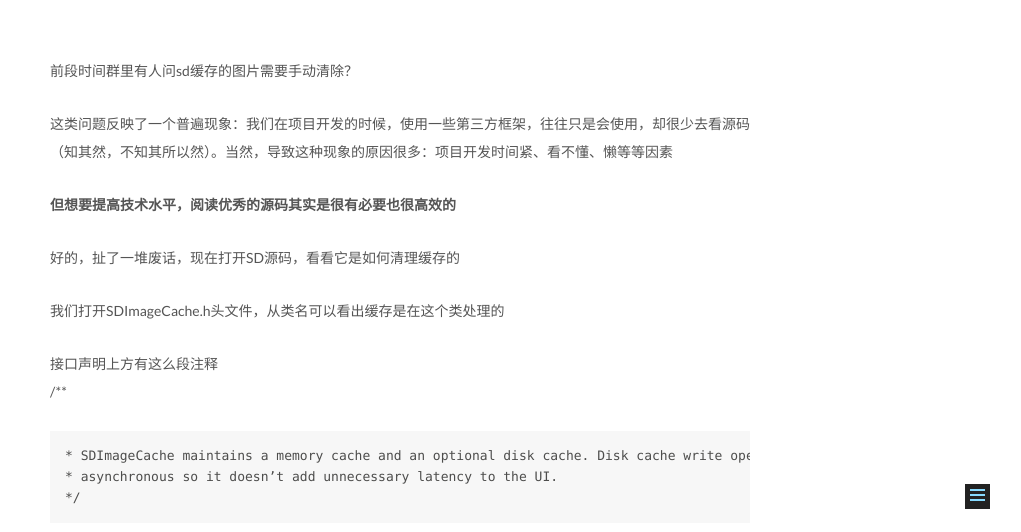
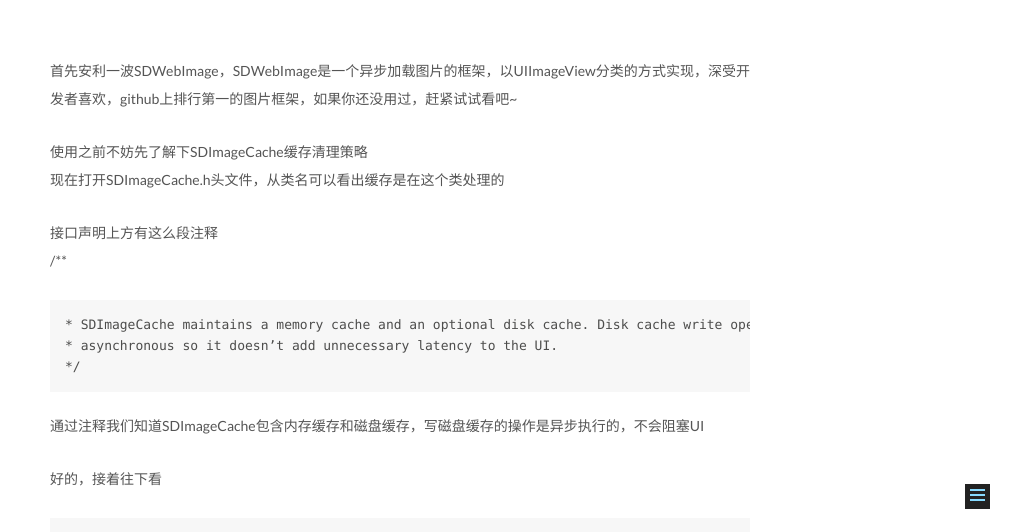
Before and after one commit to FMYang/FMYang.github.io, a plain HTML site: page 2016/04/05/SDWebImage源码学习-清理缓存机制/index.html in a window 1280 px wide. Shown: the part 246-778 px from the top of the page, without its empty margins (240-1261 px from the left). Drawn offline with Linux system fonts and the light colour scheme; some packages are replaced by stand-ins of ours; a script that the page names is missing.

Commit message:
Site updated: 2016-06-22 18:16:31

```diff
--- a/2016/04/05/SDWebImage源码学习-清理缓存机制/index.html
+++ b/2016/04/05/SDWebImage源码学习-清理缓存机制/index.html
@@ -57,28 +57,25 @@
 
 
 
-<meta name="description" content="前段时间群里有人问sd缓存的图片需要手动清除？
-这类问题反映了一个普遍现象：我们在项目开发的时候，使用一些第三方框架，往往只是会使用，却很少去看源码（知其然，不知其所以然）。当然，导致这种现象的原因很多：项目开发时间紧、看不懂、懒等等因素
-但想要提高技术水平，阅读优秀的源码其实是很有必要也很高效的
-好的，扯了一堆废话，现在打开SD源码，看看它是如何清理缓存的
-我们打开SDImageCache.h头">
+<meta name="description" content="首先安利一波SDWebImage，SDWebImage是一个异步加载图片的框架，以UIImageView分类的方式实现，深受开发者喜欢，github上排行第一的图片框架，如果你还没用过，赶紧试试看吧~
+使用之前不妨先了解下SDImageCache缓存清理策略现在打开SDImageCache.h头文件，从类名可以看出缓存是在这个类处理的
+接口声明上方有这么段注释    /**
+* SDImageCa">
 <meta property="og:type" content="article">
 <meta property="og:title" content="SDWebImage源码学习-缓存清理机制">
 <meta property="og:url" content="http://yoursite.com/2016/04/05/SDWebImage源码学习-清理缓存机制/index.html">
 <meta property="og:site_name" content="杨方明个人博客">
-<meta property="og:description" content="前段时间群里有人问sd缓存的图片需要手动清除？
-这类问题反映了一个普遍现象：我们在项目开发的时候，使用一些第三方框架，往往只是会使用，却很少去看源码（知其然，不知其所以然）。当然，导致这种现象的原因很多：项目开发时间紧、看不懂、懒等等因素
-但想要提高技术水平，阅读优秀的源码其实是很有必要也很高效的
-好的，扯了一堆废话，现在打开SD源码，看看它是如何清理缓存的
-我们打开SDImageCache.h头">
-<meta property="og:updated_time" content="2016-04-12T16:29:10.000Z">
+<meta property="og:description" content="首先安利一波SDWebImage，SDWebImage是一个异步加载图片的框架，以UIImageView分类的方式实现，深受开发者喜欢，github上排行第一的图片框架，如果你还没用过，赶紧试试看吧~
+使用之前不妨先了解下SDImageCache缓存清理策略现在打开SDImageCache.h头文件，从类名可以看出缓存是在这个类处理的
+接口声明上方有这么段注释    /**
+* SDImageCa">
+<meta property="og:updated_time" content="2016-06-22T10:15:18.000Z">
 <meta name="twitter:card" content="summary">
 <meta name="twitter:title" content="SDWebImage源码学习-缓存清理机制">
-<meta name="twitter:description" content="前段时间群里有人问sd缓存的图片需要手动清除？
-这类问题反映了一个普遍现象：我们在项目开发的时候，使用一些第三方框架，往往只是会使用，却很少去看源码（知其然，不知其所以然）。当然，导致这种现象的原因很多：项目开发时间紧、看不懂、懒等等因素
-但想要提高技术水平，阅读优秀的源码其实是很有必要也很高效的
-好的，扯了一堆废话，现在打开SD源码，看看它是如何清理缓存的
-我们打开SDImageCache.h头">
+<meta name="twitter:description" content="首先安利一波SDWebImage，SDWebImage是一个异步加载图片的框架，以UIImageView分类的方式实现，深受开发者喜欢，github上排行第一的图片框架，如果你还没用过，赶紧试试看吧~
+使用之前不妨先了解下SDImageCache缓存清理策略现在打开SDImageCache.h头文件，从类名可以看出缓存是在这个类处理的
+接口声明上方有这么段注释    /**
+* SDImageCa">
 
 
 
@@ -297,11 +294,8 @@
 
 
 
-        <p>前段时间群里有人问sd缓存的图片需要手动清除？</p>
-<p>这类问题反映了一个普遍现象：我们在项目开发的时候，使用一些第三方框架，往往只是会使用，却很少去看源码（知其然，不知其所以然）。当然，导致这种现象的原因很多：项目开发时间紧、看不懂、懒等等因素</p>
-<p><strong>但想要提高技术水平，阅读优秀的源码其实是很有必要也很高效的</strong></p>
-<p>好的，扯了一堆废话，现在打开SD源码，看看它是如何清理缓存的</p>
-<p>我们打开SDImageCache.h头文件，从类名可以看出缓存是在这个类处理的</p>
+        <p>首先安利一波SDWebImage，SDWebImage是一个异步加载图片的框架，以UIImageView分类的方式实现，深受开发者喜欢，github上排行第一的图片框架，如果你还没用过，赶紧试试看吧~</p>
+<p>使用之前不妨先了解下SDImageCache缓存清理策略<br>现在打开SDImageCache.h头文件，从类名可以看出缓存是在这个类处理的</p>
 <p>接口声明上方有这么段注释<br>    /**</p>
 <pre><code>* SDImageCache maintains a memory cache and an optional disk cache. Disk cache write operations are performed
 * asynchronous so it doesn’t add unnecessary latency to the UI.
```
Also changed, not shown: index.html (+2 -5 lines).
